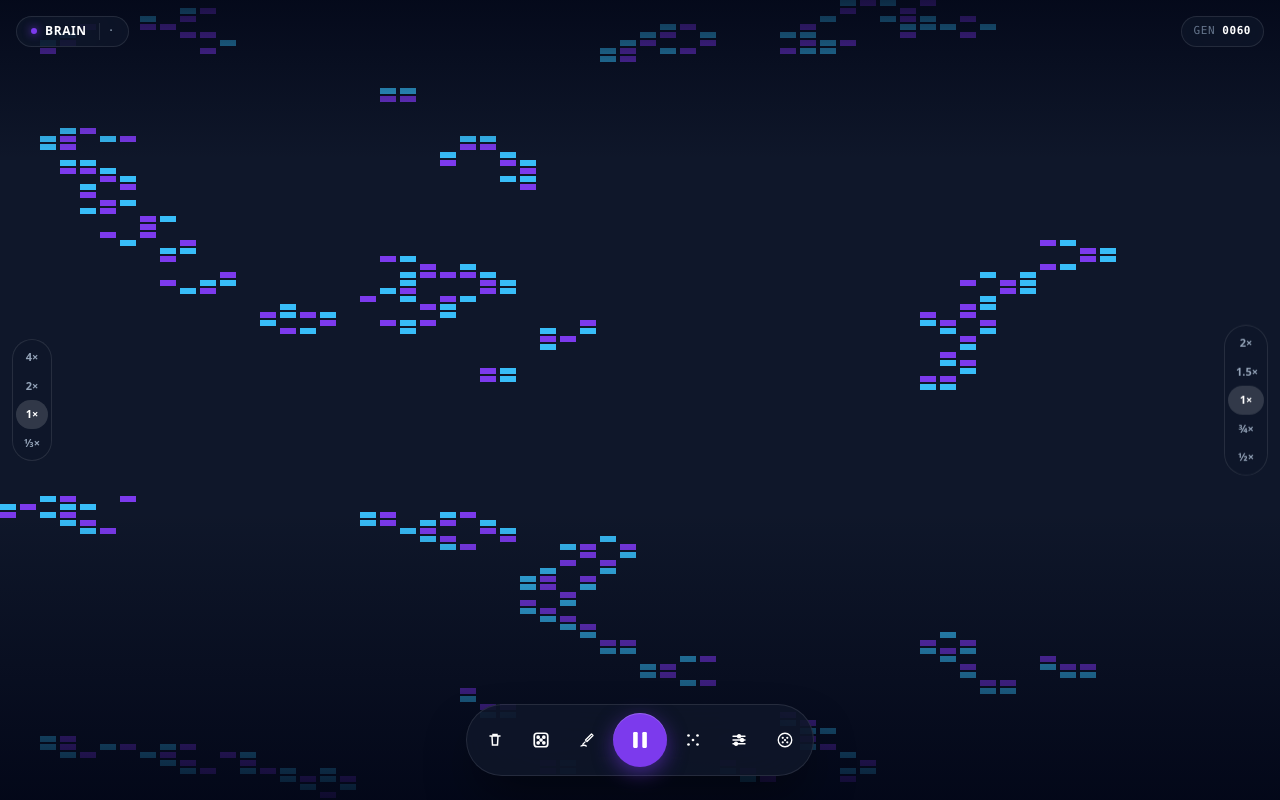
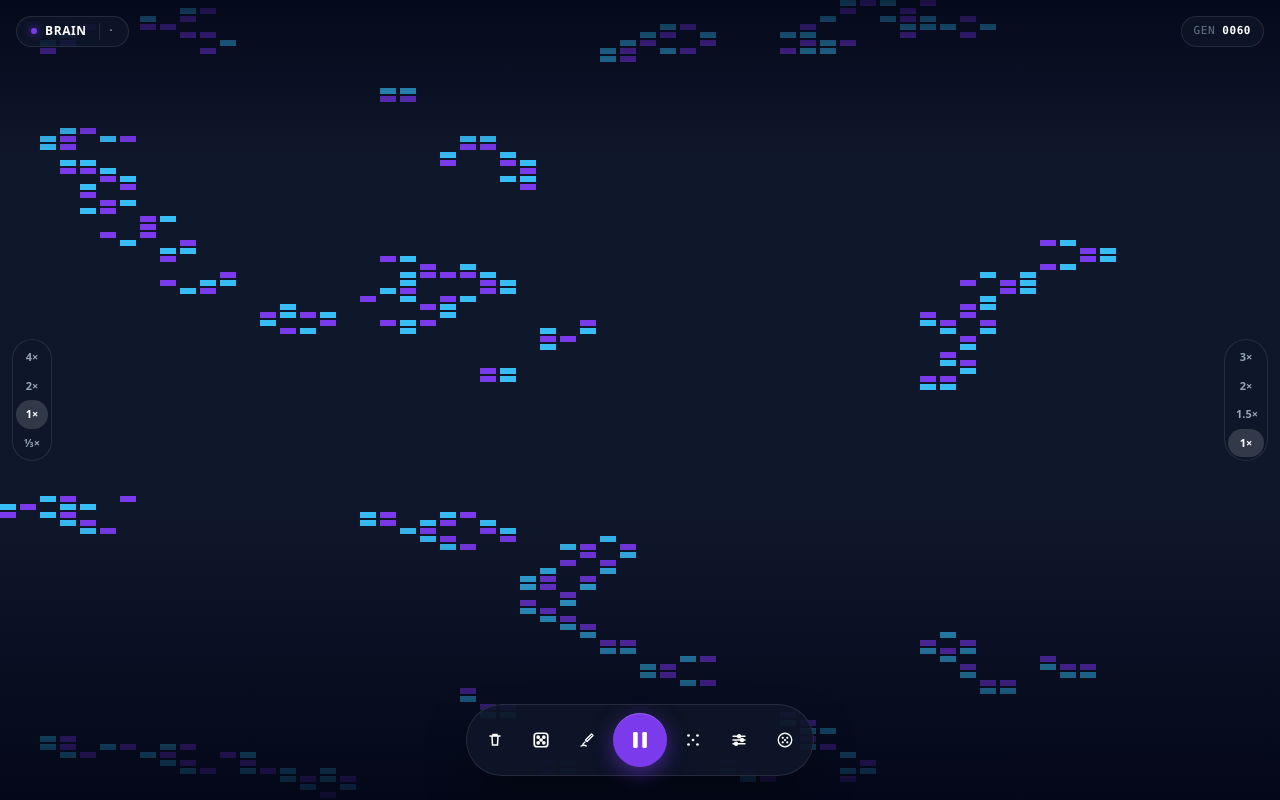
Before and after one commit to tdkhai1998/conway, a React (Vite) app: page / in a window 1280 px wide. Built offline with nearby package versions, Linux system fonts and the light colour scheme.

Commit message:
fix: zoom out min is 1x (full grid fit), add 3x zoom in

```diff
--- a/src/CellularAutomataDemo.jsx
+++ b/src/CellularAutomataDemo.jsx
@@ -347,7 +347,7 @@ export default function CellularAutomataDemo() {
         className={`absolute right-3 z-20 flex flex-col items-center p-[3px] rounded-full bg-slate-900/70 backdrop-blur-xl border border-white/10 transition-opacity duration-200 ${sheet ? "opacity-0 pointer-events-none" : "opacity-100"}`}
         style={{ top: "50%", transform: "translateY(-50%)" }}
       >
-        {[{ label: "2×", v: 2 }, { label: "1.5×", v: 1.5 }, { label: "1×", v: 1 }, { label: "¾×", v: 0.75 }, { label: "½×", v: 0.5 }].map(({ label, v }) => (
+        {[{ label: "3×", v: 3 }, { label: "2×", v: 2 }, { label: "1.5×", v: 1.5 }, { label: "1×", v: 1 }].map(({ label, v }) => (
           <button
             key={v}
             onClick={() => setZoom(v)}
```
